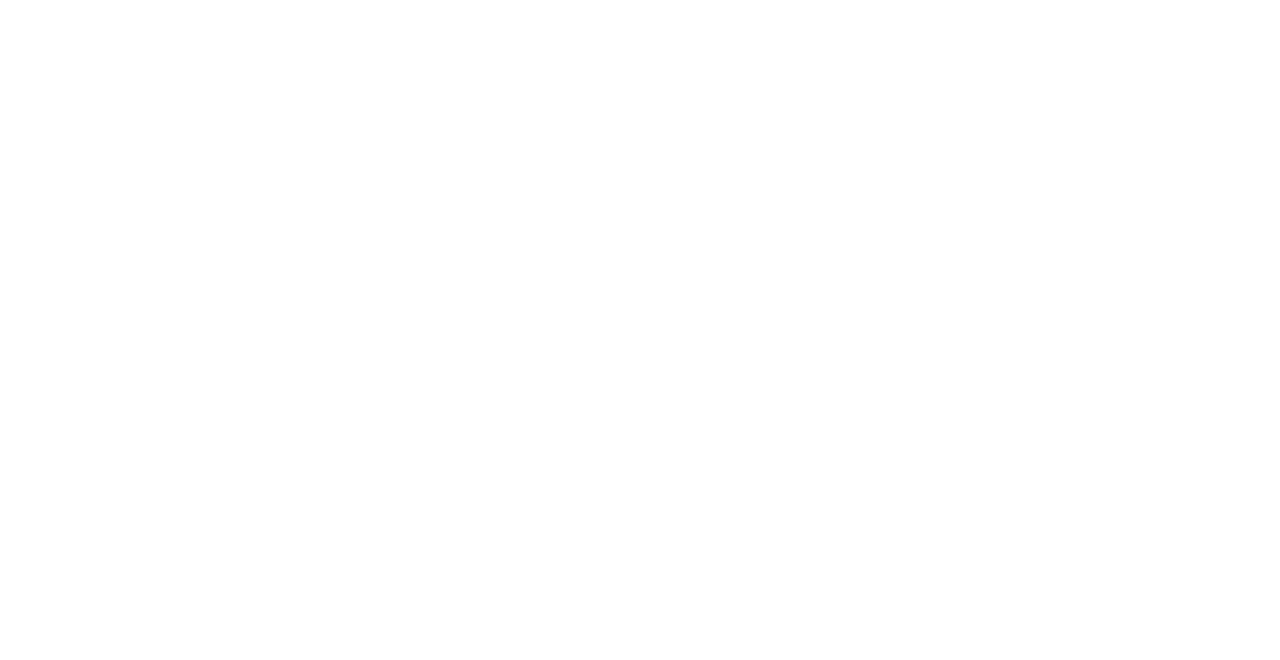
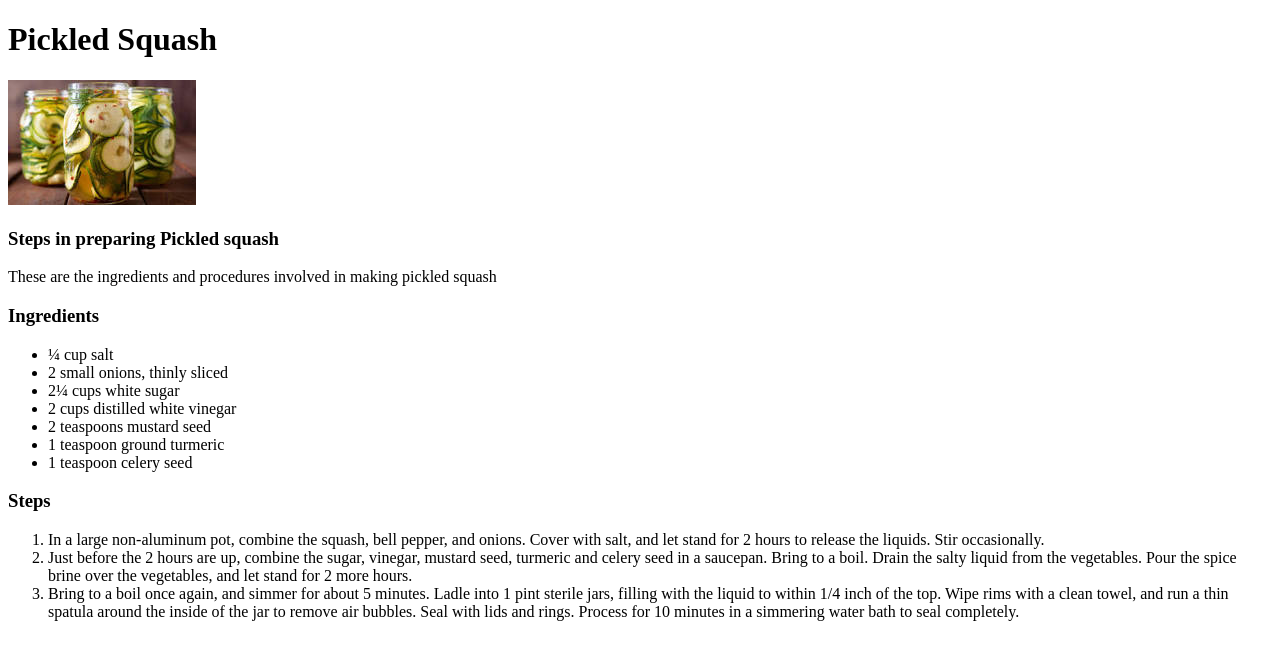
Before and after one commit to Semako123/odin-recipes, a plain HTML site: page pickledsquash.html in a window 1280 px wide. Drawn offline with Linux system fonts and the light colour scheme.

Commit message:
Updates the Odin's recipe webpage
Add the recipe page.
Add the index page.
Add content of the recipe page.

```diff
--- a/pickledsquash.html
+++ b/pickledsquash.html
@@ -4,9 +4,29 @@
         <meta charset="UTF-8">
         <meta http-equiv="X-UA-Compatible" content="IE=edge">
         <meta name="viewport" content="width=device-width, initial-scale=1.0">
-        <title>Odin's Recipe</title>
+        <title>Pickled Squash</title>
     </head>
     <body>
+        <h1>Pickled Squash</h1>
+        <img src="/squash.jpeg" alt="Image of a Pickled squash">
+        <h3>Steps in preparing Pickled squash</h3>
+        <p>These are the ingredients and procedures involved in making pickled squash</p>
+        <h3>Ingredients</h3>
+        <ul>
+            <li>¼ cup salt </li>
+            <li>2 small onions, thinly sliced </li>
+            <li>2¼ cups white sugar </li>
+            <li>2 cups distilled white vinegar</li>
+            <li>2 teaspoons mustard seed </li>
+            <li>1 teaspoon ground turmeric</li>
+            <li>1 teaspoon celery seed</li>
+        </ul>
+        <h3>Steps</h3>
+        <ol>
+            <li>In a large non-aluminum pot, combine the squash, bell pepper, and onions. Cover with salt, and let stand for 2 hours to release the liquids. Stir occasionally.</li>
+            <li>Just before the 2 hours are up, combine the sugar, vinegar, mustard seed, turmeric and celery seed in a saucepan. Bring to a boil. Drain the salty liquid from the vegetables. Pour the spice brine over the vegetables, and let stand for 2 more hours.</li>
+            <li>Bring to a boil once again, and simmer for about 5 minutes. Ladle into 1 pint sterile jars, filling with the liquid to within 1/4 inch of the top. Wipe rims with a clean towel, and run a thin spatula around the inside of the jar to remove air bubbles. Seal with lids and rings. Process for 10 minutes in a simmering water bath to seal completely.</li>
+        </ol>
 
     </body>
 </html>
```
Also changed, not shown: index.html (+1 -1 lines), squash.jpeg (added).
